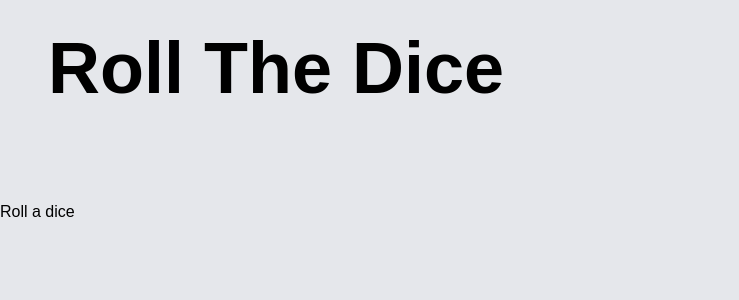
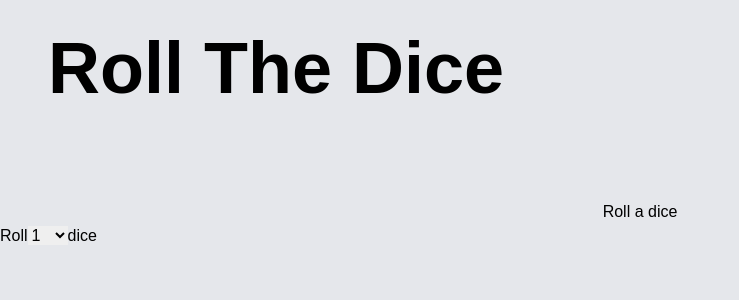
Before and after one commit to oleknap-dev/Randomizer, a Next.js app: page /roll-dice in a window 1280 px wide. Shown: the top 300 px of the page, without its empty margins (0-739 px from the left). Built offline with nearby package versions, Linux system fonts and the light colour scheme; a web font is replaced by a local one.

Commit message:
Add choice of rolled dice number with dropdown

```diff
--- a/src/app/roll-dice/RollDice.js
+++ b/src/app/roll-dice/RollDice.js
@@ -35,9 +35,27 @@ export default function RollDice() {
     }
   }
 
+  const numberOfDice = [1, 2, 3, 4, 5, 6, 7, 8, 9, 10];
+
   return (
-    <div>
+    <div className="flex flex-col">
       <button onClick={rollDice}>Roll a dice</button>
+      <div className="flex flex-row">
+        <label>
+          Roll
+          <select
+            onChange={(e) => setDiceCount(Number(e.target.value))}
+            className="w-10"
+          >
+            {numberOfDice.map((number) => (
+              <option key={number} value={number}>
+                {number}
+              </option>
+            ))}
+          </select>
+          dice
+        </label>
+      </div>
       {result !== undefined && <h1>{result}</h1>}
     </div>
   );
```
